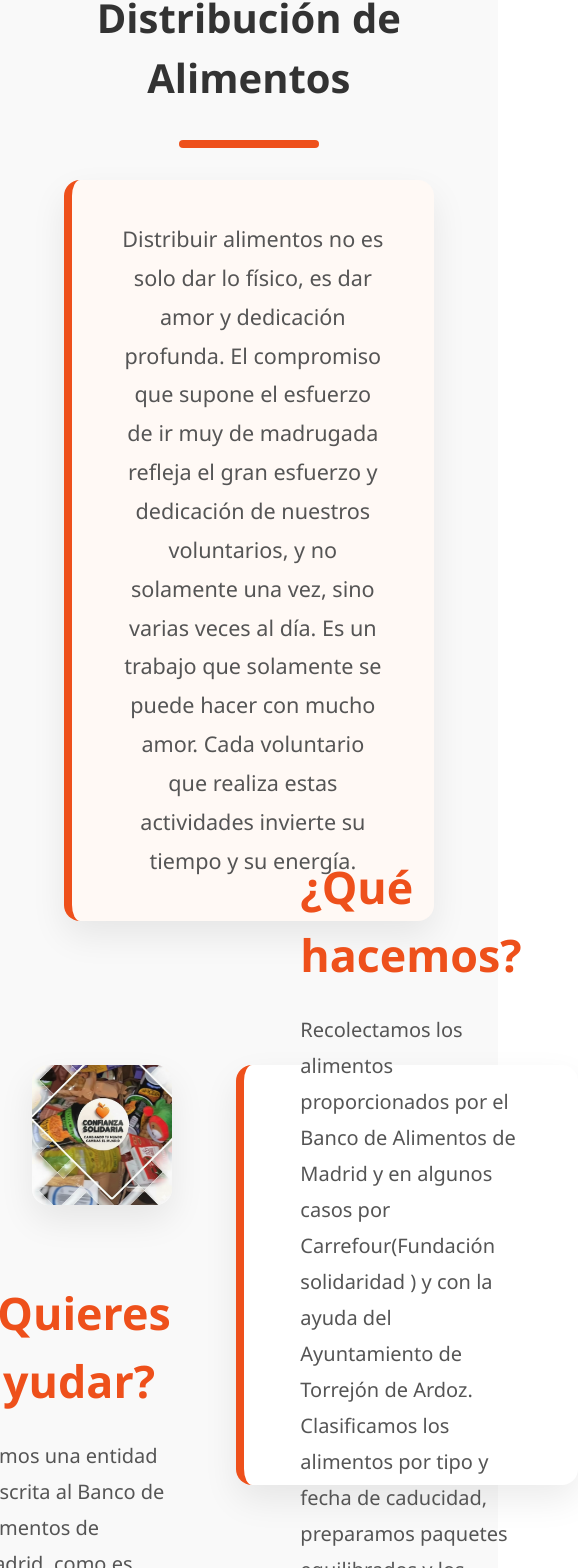
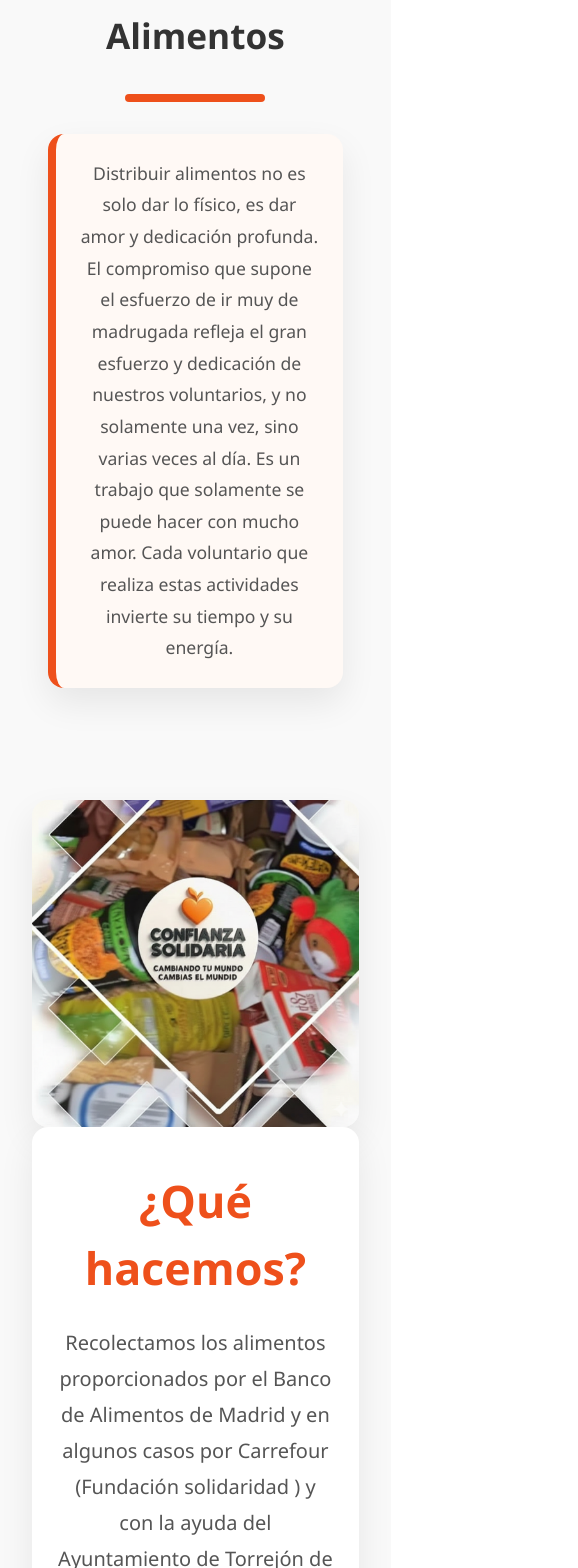
Before and after one commit to JessRoy17/ONG, a React (Vite) app: page /alimentos in a window 390 px wide. Shown: the part 226-1794 px from the top of the page, 578 px wide, since content can reach past the window. Built offline with nearby package versions, Linux system fonts and the light colour scheme; grey boxes are pictures that could not be loaded.

Commit message:
septimo commit

```diff
--- a/src/Pages/home/Alimentos/AlimentosInfo.tsx
+++ b/src/Pages/home/Alimentos/AlimentosInfo.tsx
@@ -21,7 +21,7 @@ export default function AlimentosInfo() {
           <h3>¿Qué hacemos?</h3>
           <p>
             Recolectamos los alimentos proporcionados por el Banco de Alimentos de Madrid
-            y en algunos casos por Carrefour(Fundación solidaridad ) y con la ayuda del
+            y en algunos casos por Carrefour (Fundación solidaridad ) y con la ayuda del
             Ayuntamiento de Torrejón de Ardoz.
             Clasificamos los alimentos por tipo y fecha de caducidad, preparamos paquetes equilibrados
             y los entregamos a familias  en la Comunidad de Madrid.
@@ -50,9 +50,10 @@ export default function AlimentosInfo() {
         <div className="alimentos-text">
           <h3>¿Quieres ayudar?</h3>
           <p>
-            Somos una entidad adscrita al Banco de Alimentos de Madrid, como es lógico estamos sujetos a las normas de control y seguridad.
+            Somos una entidad adscrita al <b></b> <a href="https://bamadrid.org/"   target="_blank"  rel="noopener noreferrer" className="text-primary hover:underline">
+            Banco de Alimentos de Madrid</a>, como es lógico estamos sujetos a las normas de control y seguridad.
             Cada Kg que se reparte deberá estar debidamente justificado. Para recibir alimentos, las personas deben ser
-            <b>evaluadas previamente por Servicios Sociales del municipio</b>. Al estar inscritos en la Comunidad de Madrid,
+             <b> evaluadas previamente por Servicios Sociales del municipio</b>. Al estar inscritos en la Comunidad de Madrid,
             podemos atender a cualquier persona que resida en la región.
           </p>
         </div>
--- a/src/Pages/home/Alimentos/alimentosinfo.css
+++ b/src/Pages/home/Alimentos/alimentosinfo.css
@@ -1,22 +1,14 @@
-:root {
-  --primary: #ee501b;
-  --text: #333;
-  --text-light: #555;
-  --shadow: 0 15px 35px rgba(0, 0, 0, 0.08);
-  --shadow-hover: 0 25px 50px rgba(0, 0, 0, 0.15);
-  --radius: 16px;
-  --transition: all 0.4s ease;
-}
-
+/* Sección general */
 .alimentos-section {
   background-color: #f9f9f9;
   padding: 6rem 2rem;
-  font-family: 'Segoe UI', Tahoma, Geneva, Verdana, sans-serif;
+  font-family: "Segoe UI", Tahoma, Geneva, Verdana, sans-serif;
 }
 
+/* Header */
 .alimentos-header {
   max-width: 1000px;
-  margin: 0 auto 4rem auto;
+  margin: 0 auto 4rem;
   text-align: center;
   padding: 3rem 2rem;
 }
@@ -24,7 +16,7 @@
 .alimentos-header h2 {
   font-size: clamp(2.5rem, 5vw, 3.5rem);
   font-weight: 900;
-  color: var(--text);
+  color: #333;
   margin-bottom: 2rem;
 }
 
@@ -33,74 +25,91 @@
   display: block;
   width: 140px;
   height: 8px;
-  background-color: var(--primary);
   margin: 2rem auto;
+  background-color: #ee501b;
   border-radius: 4px;
 }
 
 .alimentos-header .lead {
+  max-width: 900px;
+  margin: 0 auto;
   font-size: 1.35rem;
   line-height: 1.8;
-  color: var(--text-light);
-  max-width: 900px;
-  margin: 0 auto;
+  color: #555;
   background-color: #fff9f5;
   padding: 2.5rem 3rem;
-  border-radius: var(--radius);
-  border-left: 8px solid var(--primary);
-  box-shadow: var(--shadow);
+  border-radius: 16px;
+  border-left: 8px solid #ee501b;
+  box-shadow: 0 15px 35px rgba(0, 0, 0, 0.08);
 }
 
-/* Bloques con texto + imagen */
+/* Bloques de texto más las imagenes */
 .alimentos-block {
   max-width: 1300px;
   margin: 6rem auto;
   display: flex;
-  flex-wrap: wrap;
   align-items: center;
   gap: 4rem;
+  flex-wrap: wrap;
   position: relative;
 }
+
 .alimentos-quehacemos {
   flex-direction: row-reverse;
 }
 
+.alimentos-quieresayudar {
+  flex-direction: row-reverse;
+}
+
+/* Texto de los recuadros */
 .alimentos-text {
   flex: 1;
-  background: white;
+  min-height: 420px;
   padding: 4rem 3.5rem;
-  border-radius: var(--radius);
-  box-shadow: var(--shadow);
+  background: #ffffff;
+  border-radius: 16px;
+  box-shadow: 0 15px 35px rgba(0, 0, 0, 0.08);
+  display: flex;
+  flex-direction: column;
+  justify-content: center;
   transition: all 0.4s ease;
   position: relative;
   z-index: 2;
-  height: 420px;
-  display: flex;
-  flex-direction: column;
-  justify-content: center;
 }
 
 .alimentos-text:hover {
   transform: translateY(-10px);
-  box-shadow: var(--shadow-hover);
+  box-shadow: 0 25px 50px rgba(0, 0, 0, 0.15);
 }
 
 .alimentos-text h3 {
   font-size: 2.8rem;
   font-weight: 800;
-  color: var(--primary);
+  color: #ee501b;
   margin-bottom: 1.5rem;
 }
 
 .alimentos-text p {
   font-size: 1.25rem;
   line-height: 1.8;
-  color: var(--text-light);
+  color: #555;
+}
+
+
+.alimentos-quehacemos .alimentos-text {
+  border-left: 8px solid #ee501b;
+  margin-right: -7rem;
+}
+
+.alimentos-quieresayudar .alimentos-text {
+  border-right: 8px solid #ee501b;
+  margin-left: -7rem;
 }
 
 /* Imagen */
 .alimentos-imagen {
-   flex: 1;
+  flex: 1;
   max-width: 520px;
   min-height: 420px;
   display: flex;
@@ -110,57 +119,38 @@
   width: 100%;
   height: 100%;
   object-fit: cover;
-  border-radius: var(--radius);
-  box-shadow: var(--shadow);
+  border-radius: 16px;
+  box-shadow: 0 15px 35px rgba(0, 0, 0, 0.08);
   transition: all 0.4s ease;
 }
 
 .alimentos-imagen img:hover {
   transform: scale(1.03);
-  box-shadow: var(--shadow-hover);
+  box-shadow: 0 25px 50px rgba(0, 0, 0, 0.15);
 }
 
-.alimentos-quehacemos .alimentos-text {
-  border-left: 8px solid var(--primary);
-  margin-right: -7rem; /* Superposición hacia la derecha */
-}
-
-/* ¿Quieres ayudar? → Invertir orden (imagen izquierda) + borde derecho + superposición */
-.alimentos-quieresayudar {
-  flex-direction: row-reverse;
-}
-
-.alimentos-quieresayudar .alimentos-text {
-  border-right: 8px solid var(--primary);
-  margin-left: -7rem; /* Superposición hacia la izquierda */
-}
-
-/* Carrusel de imágenes */
+/* Carrusel */
 .alimentos-carrusel-container {
   max-width: 1400px;
-  margin: 12rem auto 6rem auto;
+  margin: 12rem auto 6rem;
   text-align: center;
 }
 
 .carrusel-title {
   font-size: 2.8rem;
   font-weight: 800;
-  color: var(--primary);
+  color: #ee501b;
   margin-bottom: 4rem;
 }
 
-
-/* Contenedor principal */
 .carrusel-auto {
-  width: 100%;
   max-width: 900px;
   height: 500px;
   margin: 0 auto;
   overflow: hidden;
-  position: relative;
-  border-radius: var(--radius);
+  border-radius: 16px;
   background-color: #ffffff;
-  box-shadow: var(--shadow);
+  box-shadow: 0 15px 35px rgba(0, 0, 0, 0.08);
 }
 
 .carrusel-auto-track {
@@ -177,65 +167,111 @@
 .carrusel-auto-track img {
   width: 16.6667%;
   height: 100%;
-
-
-  object-fit: none; /* Nota para mi: 'none' ignora el tamaño del contenedor y usa el tamaño real de la foto */
+  object-fit: scale-down;
   object-position: center;
+  background-color: #ffffff;
   flex-shrink: 0;
   display: block;
-  background-color: #ffffff;
 }
 
-/* Animación: una imagen por paso */
 @keyframes slide-instant {
-  0% { transform: translateX(0); }
-  100% { transform: translateX(-100%); }
+  from { transform: translateX(0); }
+  to   { transform: translateX(-100%); }
 }
 
-.indicator:nth-child(1) { animation: dotActive 25s steps(5, end) infinite; }
-.indicator:nth-child(2) { animation: dotActive 25s steps(5, end) infinite 5s; }
-.indicator:nth-child(3) { animation: dotActive 25s steps(5, end) infinite 10s; }
-.indicator:nth-child(4) { animation: dotActive 25s steps(5, end) infinite 15s; }
-.indicator:nth-child(5) { animation: dotActive 25s steps(5, end) infinite 20s; }
-.indicator:nth-child(6) { animation: dotActive 25s steps(5, end) infinite 25s; }
-
-@keyframes dotActive {
-  0%, 19.9% { color: #bbb; }
-  20%, 39.9% { color: var(--primary); }
-  40%, 100% { color: #bbb; }
-}
-
-/*Agradecimientos*/
-
-
-.alimentos-agradecimiento {
+/* Agradecimientos */
+.alimentos-agradecimientos {
   max-width: 1200px;
-  margin: 8rem auto 6rem auto;
+  margin: 8rem auto 6rem;
+  padding: 4rem 2rem;
   background: #ffffff;
-  padding: 4rem 2rem;
-  border-radius: 15px;
-  border-right: 12px solid var(--primary-orange);
-  box-shadow: soft-shadow;
+  border-radius: 16px;
+  border-right: 12px solid #ee501b;
+  box-shadow: 0 15px 35px rgba(0, 0, 0, 0.08);
   text-align: center;
-  align-items: center;
 }
 
 .agradecimiento-title {
   font-size: 2.8rem;
   font-weight: 900;
-  color: orangered;
-  margin-bottom: 0rem;
-  margin-top: 1.5rem;
+  color: #ee501b;
+  margin: 1.5rem 0 2rem;
   text-transform: uppercase;
 }
 
 .alimentos-agradecimientos img {
   max-width: 100%;
-  width: auto;
   height: auto;
   display: block;
   margin: 0 auto;
-  border-radius: var(--radius);
-  box-shadow: var(--shadow);
+  border-radius: 16px;
+  box-shadow: 0 15px 35px rgba(0, 0, 0, 0.08);
   object-fit: contain;
 }
+
+/*Responsive para tablet */
+@media (max-width: 1024px) {
+  .alimentos-block {
+    gap: 2rem;
+    padding: 0 1rem;
+  }
+
+  .alimentos-quehacemos .alimentos-text,
+  .alimentos-quieresayudar .alimentos-text {
+    margin: 0;
+  }
+}
+
+/* Responsive para los moviles*/
+@media (max-width: 768px) {
+  .alimentos-section {
+    padding: 4rem 1rem;
+  }
+
+  .alimentos-block {
+    flex-direction: column;
+    margin: 4rem auto;
+    gap: 0;
+  }
+
+  .alimentos-text {
+    width: 100%;
+    min-height: auto;
+    padding: 2.5rem 1.5rem;
+    text-align: center;
+    order: 2;
+  }
+
+  .alimentos-imagen {
+    width: 100%;
+    max-width: 100%;
+    min-height: 300px;
+    order: 1;
+  }
+
+  .alimentos-quehacemos .alimentos-text,
+  .alimentos-quieresayudar .alimentos-text {
+    border: none;
+    border-bottom: 6px solid #ee501b;
+  }
+
+  .alimentos-header h2 {
+    font-size: 2.2rem;
+  }
+
+  .alimentos-header .lead {
+    padding: 1.5rem;
+    font-size: 1.1rem;
+  }
+
+  .alimentos-agradecimientos {
+    margin: 4rem 1rem;
+    padding: 2rem 1.5rem;
+    border-right: none;
+    border-top: 8px solid #ee501b;
+  }
+
+  .agradecimiento-title {
+    font-size: 1.8rem;
+  }
+}
```
Also changed, not shown: public/images/fondo.png (added).
